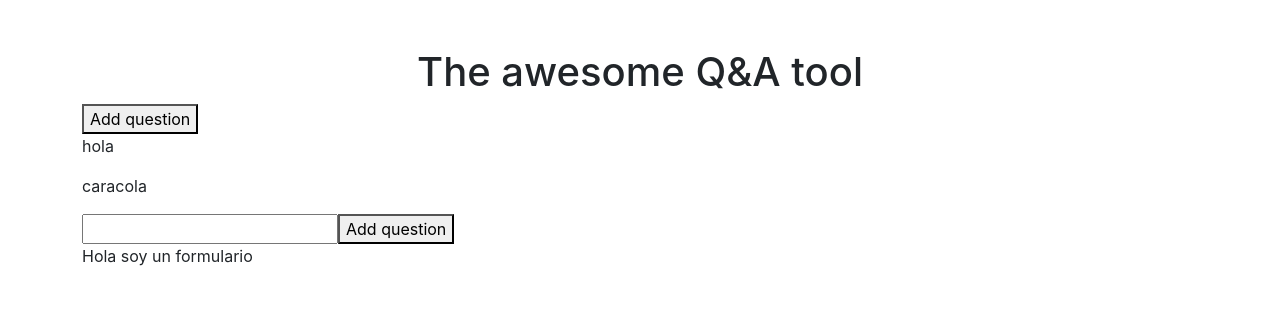
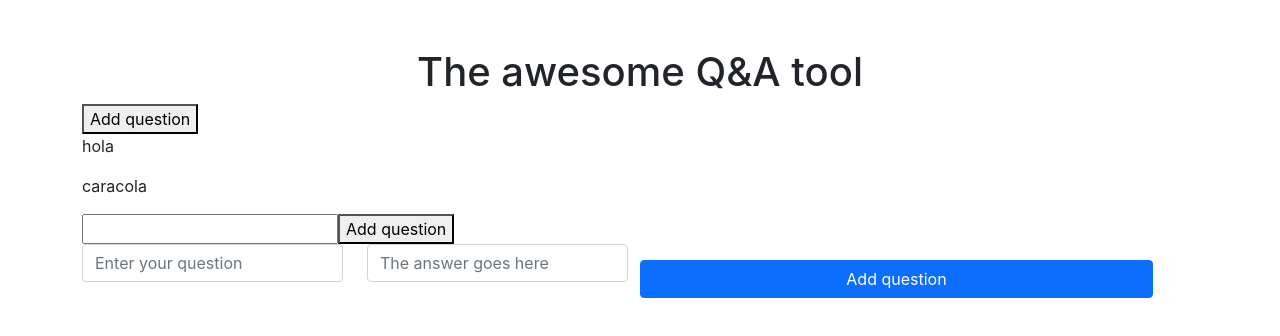
Before and after one commit to slvgonzalez/another-awesome-qa-tool, a React (Create React App) app: page / in a window 1280 px wide. Shown: the top 336 px of the page. Built offline with nearby package versions, Linux system fonts and the light colour scheme.

Commit message:
normal form input relation

```diff
--- a/src/App.css
+++ b/src/App.css
@@ -2,3 +2,8 @@ h1 {
   text-align: center;
   font-size: 5vh;
 }
+
+.submit-button {
+  max-width: 45%;
+  margin-top: 1rem;
+}
--- a/src/components/Form.js
+++ b/src/components/Form.js
@@ -1,12 +1,45 @@
-import React from 'react'
+import React, {useState} from 'react'
 
 
 const Form = () => {
+  const [list, setList] = useState({
+    question: "",
+    answer: ""
+  })
+
+  const handleInputChange = (event) => {
+    //console.log(event.target.value);
+    setList({
+      ...list,
+      [event.target.name] : event.target.value
+    })
+  }
+
+
+
   return (
     <div>
-      <p>
-      Hola soy un formulario
-      </p>
+      <form className="row">
+        <div className="col-md-3">
+          <input
+            className="form-control"
+            type="text"
+            name="question"
+            onChange={handleInputChange}
+            placeholder="Enter your question"
+          />
+        </div>
+        <div className="col-md-3">
+          <input
+            className="form-control"
+            type="text"
+            name="answer"
+            onChange={handleInputChange}
+            placeholder="The answer goes here"
+          />
+        </div>
+        <button className="btn btn-primary submit-button" type="submit">Add question</button>
+      </form>
     </div>
   )
 }
```
